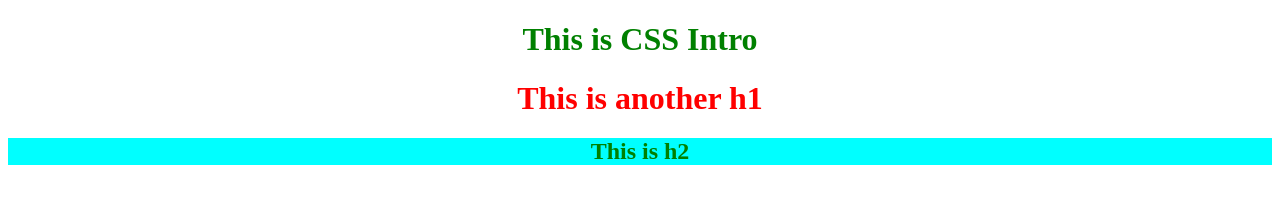
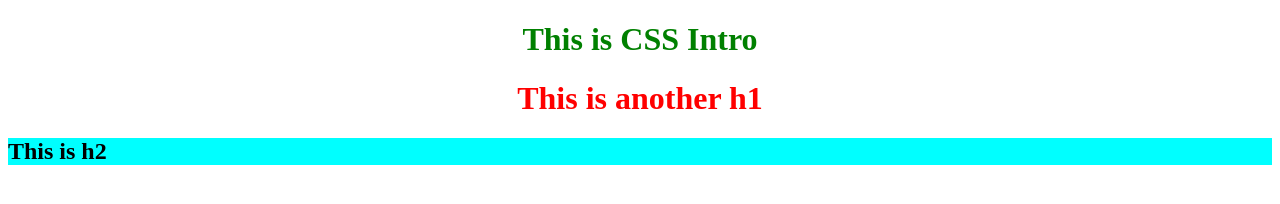
Before and after one commit to suryaparag/Batch_May, a plain HTML site: page index.html in a window 1280 px wide. Drawn offline with Linux system fonts and the light colour scheme.

Commit message:
Modified css file

```diff
--- a/style.css
+++ b/style.css
@@ -1,4 +1,4 @@
-.css_intro {
+h1.css_intro {
     color: green;
     text-align: center;
 }
```
